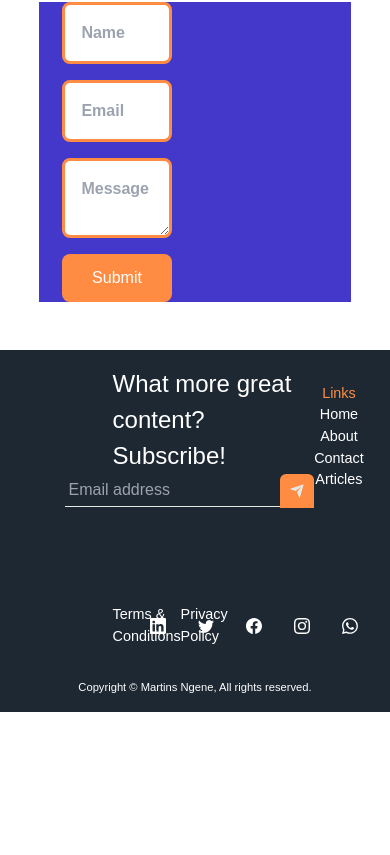
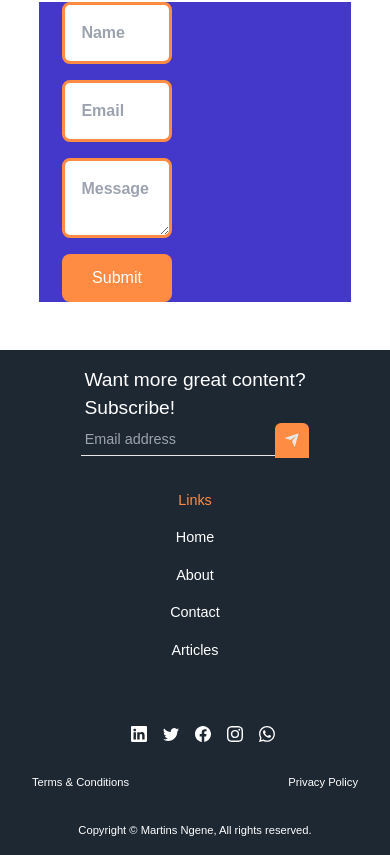
Before and after one commit to Martinsngene/dev-martins, a Next.js app: page / in a window 390 px wide. Shown: the part 2570-3425 px from the top of the page. Before the commit the page ends 3282 px from the top, so only its background shows below. Built offline with nearby package versions, Linux system fonts and the light colour scheme.

Commit message:
[update]: Worked on Footer responsiveness

```diff
--- a/components/Footer.jsx
+++ b/components/Footer.jsx
@@ -9,19 +9,19 @@ import {
 } from "react-icons/bs";
 const Footer = () => {
   return (
-    <footer className="bg-[#1E2833] h-1/5 w-full text-white flex-col flex items-center justify-between py-4 px-8">
-      <div className="w-4/5 flex items-center justify-between">
+    <footer className="bg-[#1E2833] h-full md:h-1/5 w-full text-white flex-col flex items-center justify-between py-4 px-8">
+      <div className="w-full md:w-4/5 flex flex-col md:flex-row items-center justify-between">
         <div className="newsLetter">
-          <div className="newsLetterHeader flex items-center justify-center text-[1.5rem]">
-            <h2 className="ml-12">
-              What more great content?
+          <div className="newsLetterHeader flex items-center justify-center text-[1.2rem] md:text-[1.5rem]">
+            <h2 className="md:ml-12">
+              Want more great content?
               <br />
               Subscribe!
             </h2>
           </div>
           <div className="newsLetterField flex items-center justify-center">
             <input
-              className="border-b bg-[#1E2833] border-[#E6E8E6] p-1 text-[#E6E8E6]"
+              className="border-b text-[0.9rem] bg-[#1E2833] border-[#E6E8E6] p-1 text-[#E6E8E6]"
               type="text"
               placeholder="Email address"
             />
@@ -31,55 +31,55 @@ const Footer = () => {
           </div>
         </div>
 
-        <div className="navigationFooter">
+        <div className="navigationFooter mt-8">
           <ul className="flex flex-col items-center justify-between text-[0.9rem]">
-            <li className="text-[#FF8C42]">Links</li>
-            <li>
+            <li className="text-[#FF8C42] mb-4 md:-mb-0">Links</li>
+            <li className="mb-4 md:-mb-0">
               <Link href={"/"}>Home</Link>
             </li>
-            <li>
+            <li className="mb-4 md:-mb-0">
               <Link href={"/"}>About</Link>
             </li>
-            <li>
+            <li className="mb-4 md:-mb-0">
               <Link href={"/"}>Contact</Link>
             </li>
-            <li>
+            <li className="mb-4 md:-mb-0">
               <Link href={"/"}>Articles</Link>
             </li>
           </ul>
         </div>
       </div>
-      <div className="w-4/5 flex items-center justify-between  mt-24">
-        <div className="footerTC ml-12 w-1/2 text-[0.9rem]">
-          <div className="w-1/2 flex items-center justify-between">
+      <div className="w-full md:w-4/5 flex flex-col md:flex-row items-center justify-between mt-12 md:mt-24">
+        <div className="footerTC md:ml-12 w-full md:w-1/2 text-[0.7rem] md:text-[0.9rem] order-2 md:order-1 mt-8 md:mt-0">
+          <div className="w-full md:w-1/2 flex items-center  justify-between">
             <span>Terms & Conditions</span>
             <span>Privacy Policy</span>
           </div>
         </div>
 
-        <div className="socialLinks w-1/2">
-          <ul className="w-full flex items-center justify-end">
-            <li className="ml-8">
+        <div className="socialLinks w-1/2 order-1 md:order-2">
+          <ul className="w-full flex items-center justify-center md:justify-end">
+            <li className="ml-4 md:ml-8">
               <a href={"/"}>
                 <BsLinkedin />
               </a>
             </li>
-            <li className="ml-8">
+            <li className="ml-4 md:ml-8">
               <a href={"/"}>
                 <BsTwitter />
               </a>
             </li>
-            <li className="ml-8">
+            <li className="ml-4 md:ml-8">
               <a href={"/"}>
                 <BsFacebook />
               </a>
             </li>
-            <li className="ml-8">
+            <li className="ml-4 md:ml-8">
               <a href={"/"}>
                 <BsInstagram />
               </a>
             </li>
-            <li className="ml-8">
+            <li className="ml-4 md:ml-8">
               <a href={"/"}>
                 <BsWhatsapp />
               </a>
@@ -88,7 +88,9 @@ const Footer = () => {
         </div>
       </div>
       <div className="text-[0.7rem] mt-8">
-        <p>Copyright &copy; Martins Ngene, All rights reserved.</p>
+        <p className="text-center">
+          Copyright &copy; Martins Ngene, All rights reserved.
+        </p>
       </div>
     </footer>
   );
```
